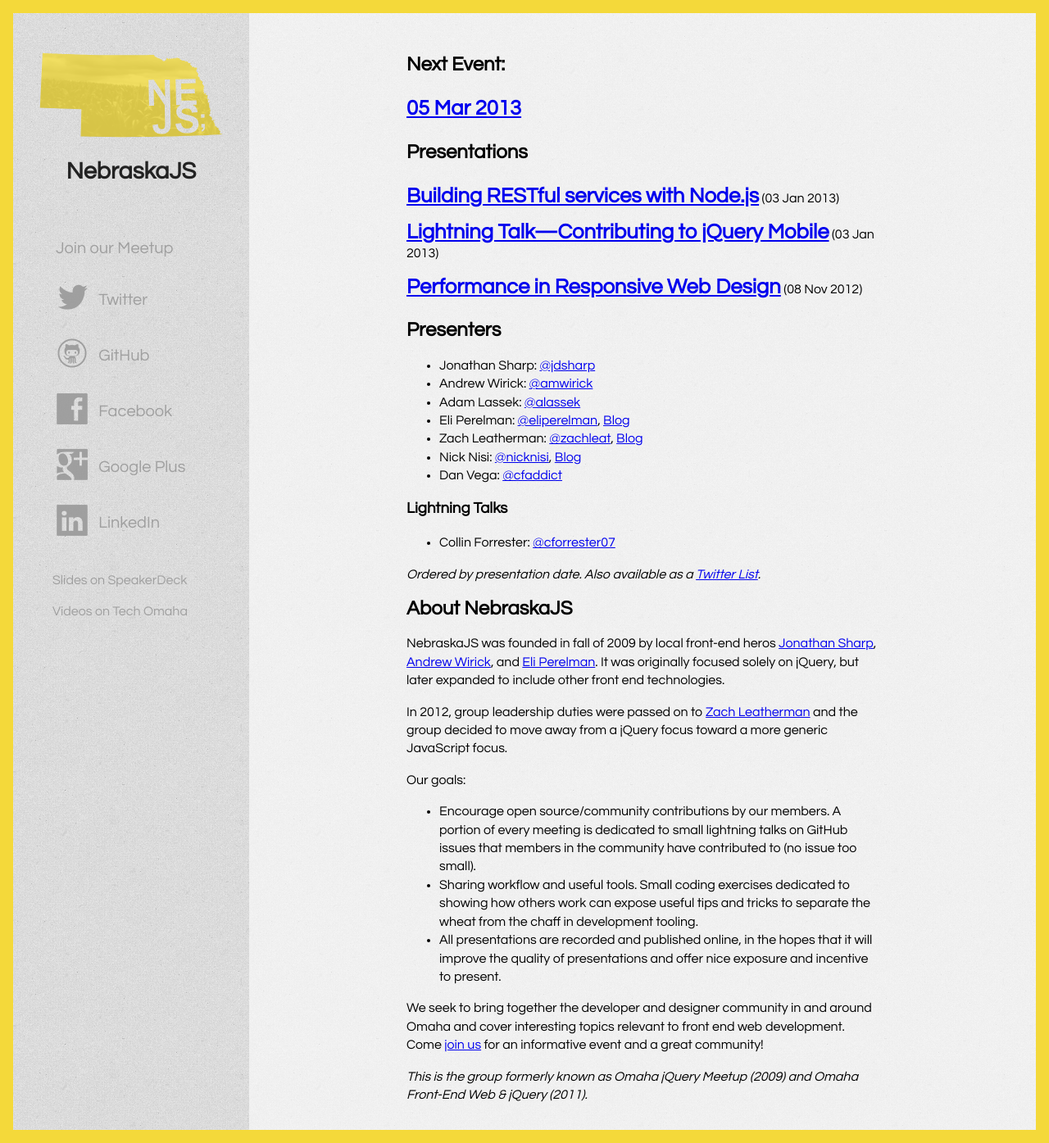
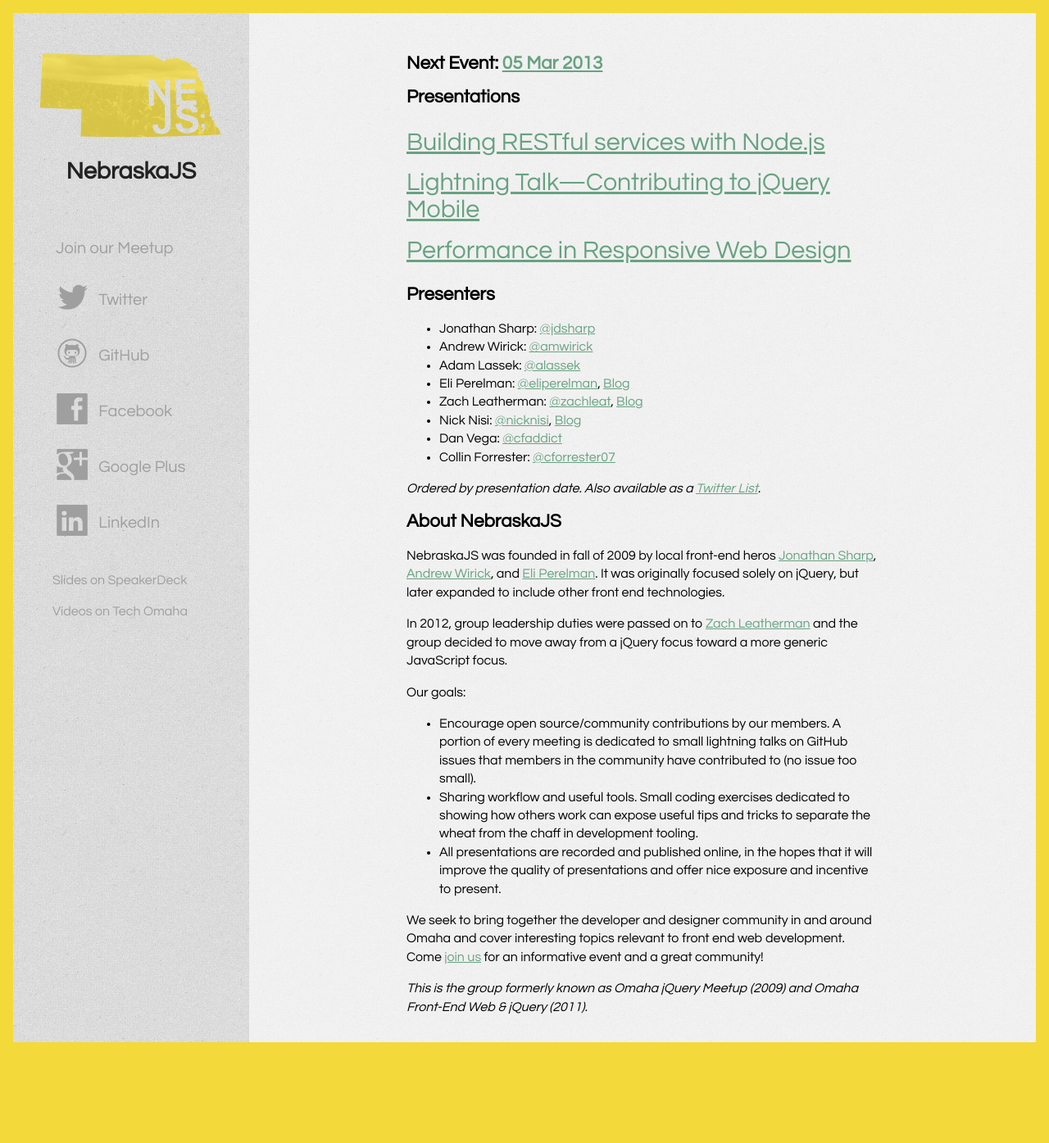
Before and after one commit to NebraskaJS/nebraskajs.com, a Jekyll site: the page built from index.html, in a window 1280 px wide. Shown: the whole page at 82% size. Built offline with Jekyll 4.4.1, drawn with Linux system fonts in a browser that asks for light colours; Markdown is read by kramdown in place of the engine named in the settings; after the commit the page ends 1288 px from its top, so only the background shows below that.

Commit message:
Linkedin hover color and link colors.

```diff
--- a/css/global.css
+++ b/css/global.css
@@ -56,6 +56,12 @@ body {
 	font-size: 100%;
 	line-height: 140%;
 }
+:link {
+	color: #67a281;
+}
+:visited {
+	color: #3c624b;
+}
 h1 {
 	color: #222;
 	font-size: 2.4em;
@@ -63,6 +69,9 @@ h1 {
 }
 h1:first-child {
 	margin-top: 0;
+}
+h2 {
+	font-size: 1.4em;
 }
 code {
 	font-family: Consolas, monospace;
@@ -156,6 +165,12 @@ code {
 .meetup:visited:focus {
 	color: #e51937;
 }
+.linkedin:link:hover,
+.linkedin:link:focus,
+.linkedin:visited:hover,
+.linkedin:visited:focus {
+	color: #1374af;
+}
 .social.other {
 	margin-top: 1em;
 }
@@ -227,8 +242,7 @@ code {
 }
 .posts a,
 .events a {
-	font-weight: bold;
-	font-size: 1.6em;
+	font-size: 1.9em;
 	line-height: 110%;
 }
 .presenters {
--- a/index.html
+++ b/index.html
@@ -1,20 +1,16 @@
 ---
 layout: default
-title:
 ---
 
 <article>
-	<h2>Next Event:</h2>
-	<ul class="events">
-		<li><a href="http://www.meetup.com/nebraskajs/events/97861512/">05 Mar 2013</a></li>
-	</ul>
+	<h2>Next Event: <a href="http://www.meetup.com/nebraskajs/events/97861512/">05 Mar 2013</a></h2>
 </article>
 
 <article>
 	<h2>Presentations</h2>
 	<ul class="posts">
 		{% for post in site.posts %}
-			<li><a href="{{ post.url }}">{{ post.title }}</a> ({{ post.date | date_to_string }})</li>
+			<li><a href="{{ post.url }}">{{ post.title }}</a></li>
 		{% endfor %}
 	</ul>
 </article>
@@ -29,9 +25,6 @@ title:
 		<li>Zach Leatherman: <a href="https://twitter.com/zachleat">@zachleat</a>, <a href="http://zachleat.com/web/">Blog</a></li>
 		<li>Nick Nisi: <a href="https://twitter.com/nicknisi">@nicknisi</a>, <a href="http://nicknisi.com/blog/">Blog</a></li>
 		<li>Dan Vega: <a href="https://twitter.com/cfaddict">@cfaddict</a></li>
-	</ol>
-	<h3>Lightning Talks</h3>
-	<ol class="presenters">
 		<li>Collin Forrester: <a href="https://twitter.com/cforrester07">@cforrester07</a></li>
 	</ol>
 	<p><em>Ordered by presentation date. Also available as a <a href="https://twitter.com/nebraskajs/presenters">Twitter List</a>.</em></p>
```
Also changed, not shown: README.md.
